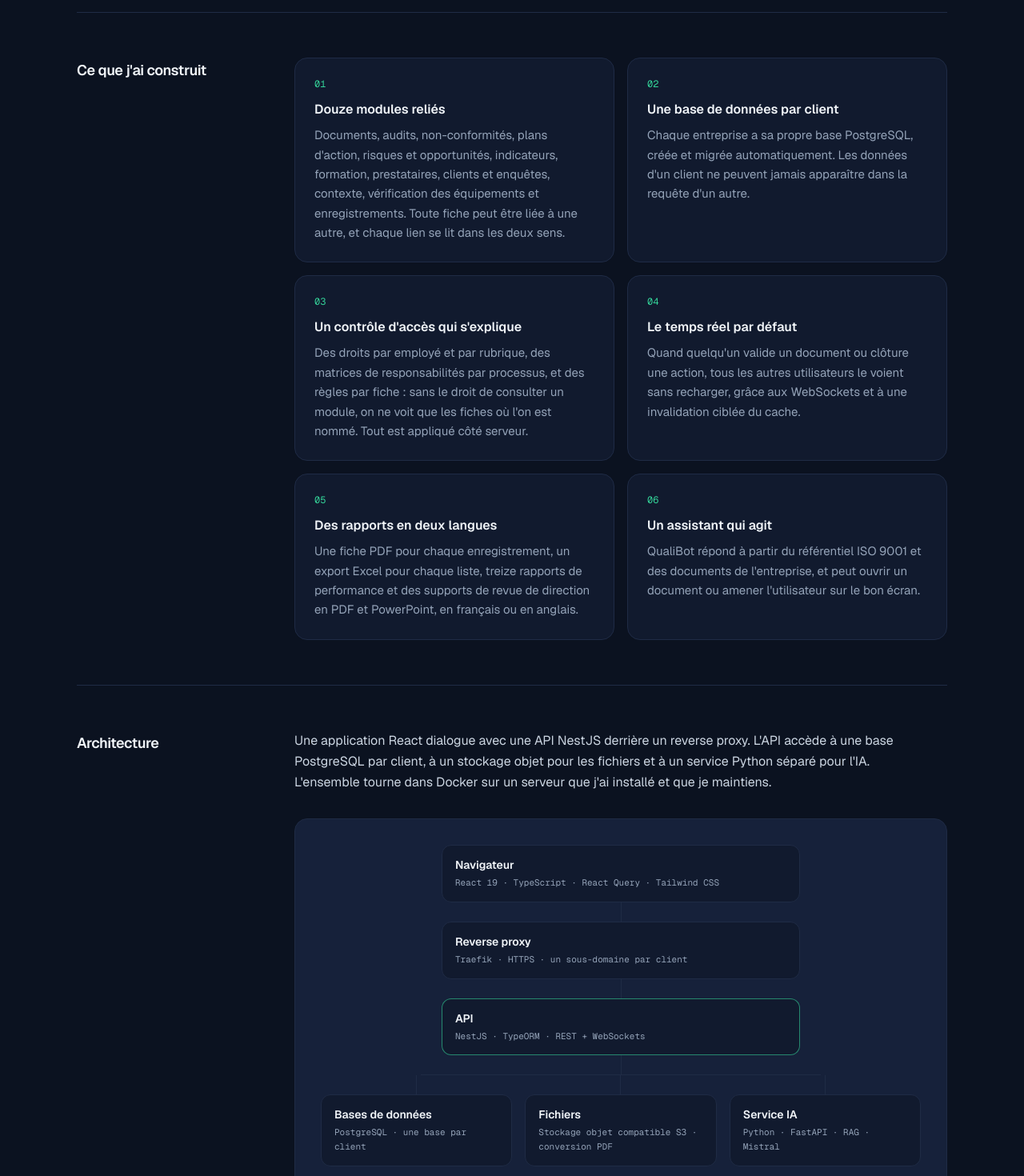
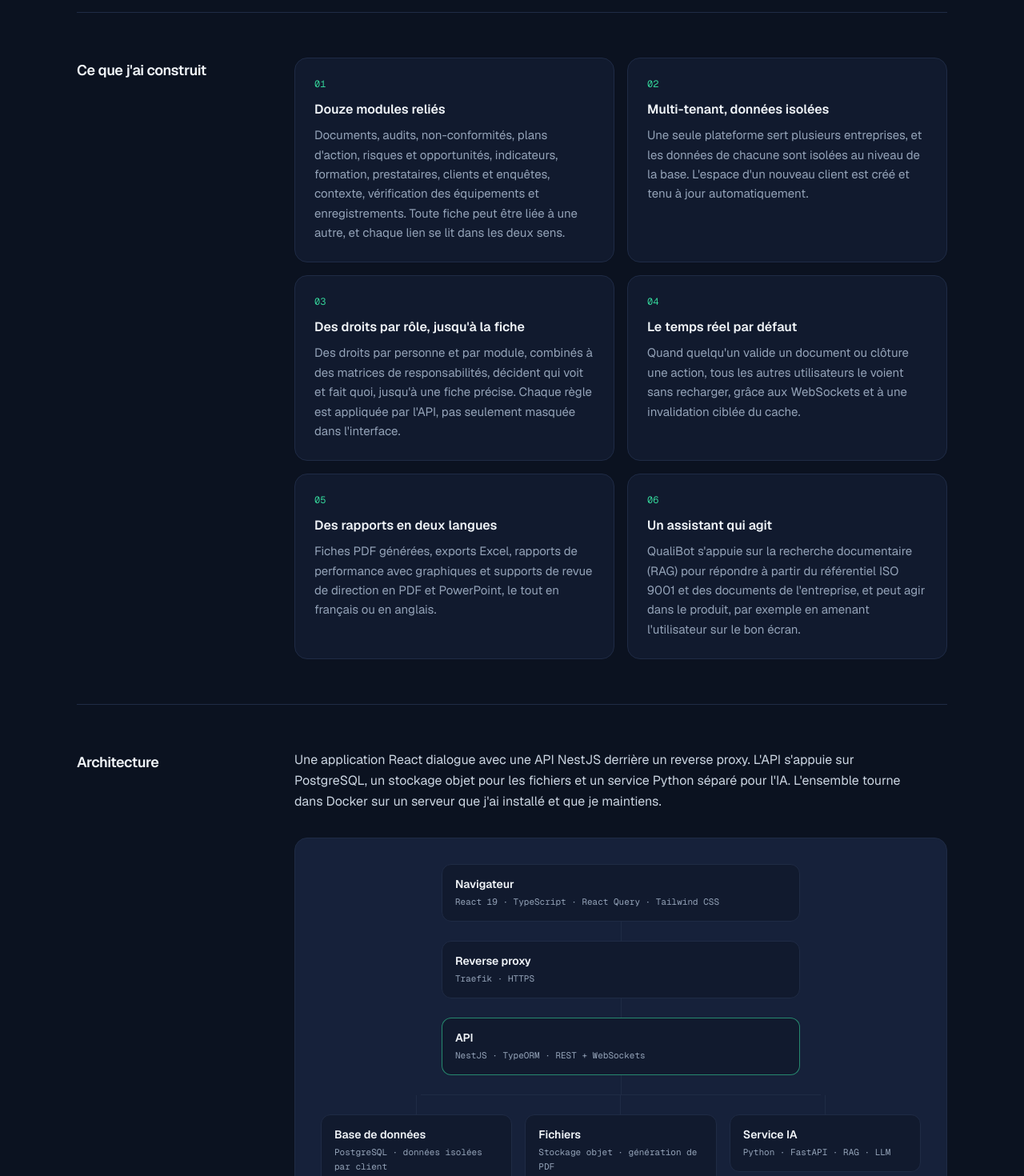
Before and after one commit to HoussemEddineWeslati/portfolio, a Next.js app: page /fr/work/testudo in a window 1280 px wide. Shown: the part 1640-3110 px from the top of the page at 80% size. Built offline with nearby package versions, Linux system fonts and the light colour scheme.

Commit message:
fix: testudo case study shows the engineering without internal product details

```diff
--- a/src/content/en.ts
+++ b/src/content/en.ts
@@ -76,8 +76,8 @@ export const en = {
         title: "Testudo",
         text: "An ISO 9001 quality management platform: documents, audits, non-conformities, action plans, risks and indicators in one place.",
         points: [
-          "Built the whole product alone, from the first screen to production: 12 modules, one database per customer.",
-          "Granular access control, real-time updates, PDF and Excel reporting in French and English.",
+          "Built the whole product alone, from the first screen to production: 12 modules, multi-tenant with isolated data per customer.",
+          "Role-based access down to the record, real-time updates over WebSockets, PDF and Excel reporting in French and English.",
           "Built its AI assistant, QualiBot, with a colleague: retrieval over ISO 9001 knowledge and company documents.",
         ],
         tags: ["React 19", "NestJS", "TypeScript", "PostgreSQL", "WebSockets", "Docker"],
@@ -180,7 +180,7 @@ export const en = {
         company: "Maxula Consulting",
         place: "Tunis, Tunisia · Hybrid",
         dates: "Apr 2026 - Present",
-        text: "Sole developer of Testudo: interface design, React front end, NestJS API, one PostgreSQL database per tenant, AI assistant, Docker and the production server.",
+        text: "Sole developer of Testudo: interface design, React front end, NestJS API, multi-tenant PostgreSQL, AI assistant, Docker and the production server.",
       },
       {
         role: "Data Engineer",
@@ -269,12 +269,12 @@ export const en = {
             text: "Documents, audits, non-conformities, action plans, risks and opportunities, indicators, training, suppliers, customers and surveys, context, equipment checks and records. Any record can be linked to any other, and each link reads in both directions.",
           },
           {
-            title: "One database per customer",
-            text: "Each company gets its own PostgreSQL database, created and migrated automatically. One customer's data can never appear in another's query.",
+            title: "Multi-tenant with isolated data",
+            text: "One platform serves many companies, with each company's data isolated at the database level. A new customer workspace is provisioned and kept up to date automatically.",
           },
           {
-            title: "Access control you can explain",
-            text: "Rights per employee and per section, responsibility matrices per process, and record-level rules: without the right to consult a module, you see only the records you are named on. Everything is enforced on the server.",
+            title: "Role-based access, down to the record",
+            text: "Permissions per person and per module, combined with responsibility matrices, decide who can see and do what, down to a single record. Every rule is enforced by the API, not only hidden in the interface.",
           },
           {
             title: "Real time by default",
@@ -282,24 +282,24 @@ export const en = {
           },
           {
             title: "Reporting in two languages",
-            text: "A PDF sheet for every record, Excel exports for every list, thirteen performance reports and management review decks in PDF and PowerPoint, all in French or English.",
+            text: "Generated PDF sheets, Excel exports, performance reports with charts, and management review decks in PDF and PowerPoint, all in French or English.",
           },
           {
             title: "An assistant that acts",
-            text: "QualiBot answers from ISO 9001 knowledge and the company's own documents, and can open a document or take the user to the right screen.",
+            text: "QualiBot uses retrieval (RAG) to answer from ISO 9001 knowledge and the company's own documents, and can act in the product, for example by taking the user to the right screen.",
           },
         ],
       },
       architecture: {
         title: "Architecture",
-        text: "A React application talks to a NestJS API behind a reverse proxy. The API reaches one PostgreSQL database per customer, object storage for files, and a separate Python service for AI. Everything runs in Docker on a server I set up and maintain.",
+        text: "A React application talks to a NestJS API behind a reverse proxy. The API works with PostgreSQL, object storage for files and a separate Python service for AI. Everything runs in Docker on a server I set up and maintain.",
         nodes: {
           browser: { title: "Browser", text: "React 19 · TypeScript · React Query · Tailwind CSS" },
-          proxy: { title: "Reverse proxy", text: "Traefik · HTTPS · one subdomain per customer" },
+          proxy: { title: "Reverse proxy", text: "Traefik · HTTPS" },
           api: { title: "API", text: "NestJS · TypeORM · REST + WebSockets" },
-          db: { title: "Databases", text: "PostgreSQL · one database per customer" },
-          files: { title: "Files", text: "S3-compatible object storage · PDF conversion" },
-          ai: { title: "AI service", text: "Python · FastAPI · RAG · Mistral" },
+          db: { title: "Database", text: "PostgreSQL · data isolated per customer" },
+          files: { title: "Files", text: "Object storage · PDF generation" },
+          ai: { title: "AI service", text: "Python · FastAPI · RAG · LLM" },
         },
       },
       quality: {
@@ -310,7 +310,7 @@ export const en = {
           { value: "2", label: "languages across screens, PDFs and exports" },
           { value: "12", label: "modules sharing one design system" },
         ],
-        text: "Beyond unit tests, guard tests read the source code and fail the build when a rule is broken, for example a new screen that skips the access check. Browser scripts replay real user journeys before each release.",
+        text: "Beyond unit tests, guard tests read the source code and fail the build when a project rule is broken, so a mistake is caught before it ships. Browser scripts replay real user journeys before each release.",
       },
       stack: {
         title: "Stack",
--- a/src/content/fr.ts
+++ b/src/content/fr.ts
@@ -77,8 +77,8 @@ export const fr: Dict = {
         title: "Testudo",
         text: "Une plateforme de management de la qualité ISO 9001 : documents, audits, non-conformités, plans d'action, risques et indicateurs au même endroit.",
         points: [
-          "Tout le produit construit seul, du premier écran à la production : 12 modules, une base de données par client.",
-          "Contrôle d'accès fin, temps réel, rapports PDF et Excel en français et en anglais.",
+          "Tout le produit construit seul, du premier écran à la production : 12 modules, multi-tenant avec des données isolées par client.",
+          "Droits par rôle jusqu'à la fiche, temps réel par WebSockets, rapports PDF et Excel en français et en anglais.",
           "Son assistant IA, QualiBot, construit avec un collègue : recherche dans le référentiel ISO 9001 et les documents de l'entreprise.",
         ],
         tags: ["React 19", "NestJS", "TypeScript", "PostgreSQL", "WebSockets", "Docker"],
@@ -181,7 +181,7 @@ export const fr: Dict = {
         company: "Maxula Consulting",
         place: "Tunis, Tunisie · Hybride",
         dates: "Avr. 2026 - Aujourd'hui",
-        text: "Seul développeur de Testudo : design de l'interface, front end React, API NestJS, une base PostgreSQL par client, assistant IA, Docker et serveur de production.",
+        text: "Seul développeur de Testudo : design de l'interface, front end React, API NestJS, PostgreSQL multi-tenant, assistant IA, Docker et serveur de production.",
       },
       {
         role: "Ingénieur Data",
@@ -270,12 +270,12 @@ export const fr: Dict = {
             text: "Documents, audits, non-conformités, plans d'action, risques et opportunités, indicateurs, formation, prestataires, clients et enquêtes, contexte, vérification des équipements et enregistrements. Toute fiche peut être liée à une autre, et chaque lien se lit dans les deux sens.",
           },
           {
-            title: "Une base de données par client",
-            text: "Chaque entreprise a sa propre base PostgreSQL, créée et migrée automatiquement. Les données d'un client ne peuvent jamais apparaître dans la requête d'un autre.",
+            title: "Multi-tenant, données isolées",
+            text: "Une seule plateforme sert plusieurs entreprises, et les données de chacune sont isolées au niveau de la base. L'espace d'un nouveau client est créé et tenu à jour automatiquement.",
           },
           {
-            title: "Un contrôle d'accès qui s'explique",
-            text: "Des droits par employé et par rubrique, des matrices de responsabilités par processus, et des règles par fiche : sans le droit de consulter un module, on ne voit que les fiches où l'on est nommé. Tout est appliqué côté serveur.",
+            title: "Des droits par rôle, jusqu'à la fiche",
+            text: "Des droits par personne et par module, combinés à des matrices de responsabilités, décident qui voit et fait quoi, jusqu'à une fiche précise. Chaque règle est appliquée par l'API, pas seulement masquée dans l'interface.",
           },
           {
             title: "Le temps réel par défaut",
@@ -283,24 +283,24 @@ export const fr: Dict = {
           },
           {
             title: "Des rapports en deux langues",
-            text: "Une fiche PDF pour chaque enregistrement, un export Excel pour chaque liste, treize rapports de performance et des supports de revue de direction en PDF et PowerPoint, en français ou en anglais.",
+            text: "Fiches PDF générées, exports Excel, rapports de performance avec graphiques et supports de revue de direction en PDF et PowerPoint, le tout en français ou en anglais.",
           },
           {
             title: "Un assistant qui agit",
-            text: "QualiBot répond à partir du référentiel ISO 9001 et des documents de l'entreprise, et peut ouvrir un document ou amener l'utilisateur sur le bon écran.",
+            text: "QualiBot s'appuie sur la recherche documentaire (RAG) pour répondre à partir du référentiel ISO 9001 et des documents de l'entreprise, et peut agir dans le produit, par exemple en amenant l'utilisateur sur le bon écran.",
           },
         ],
       },
       architecture: {
         title: "Architecture",
-        text: "Une application React dialogue avec une API NestJS derrière un reverse proxy. L'API accède à une base PostgreSQL par client, à un stockage objet pour les fichiers et à un service Python séparé pour l'IA. L'ensemble tourne dans Docker sur un serveur que j'ai installé et que je maintiens.",
+        text: "Une application React dialogue avec une API NestJS derrière un reverse proxy. L'API s'appuie sur PostgreSQL, un stockage objet pour les fichiers et un service Python séparé pour l'IA. L'ensemble tourne dans Docker sur un serveur que j'ai installé et que je maintiens.",
         nodes: {
           browser: { title: "Navigateur", text: "React 19 · TypeScript · React Query · Tailwind CSS" },
-          proxy: { title: "Reverse proxy", text: "Traefik · HTTPS · un sous-domaine par client" },
+          proxy: { title: "Reverse proxy", text: "Traefik · HTTPS" },
           api: { title: "API", text: "NestJS · TypeORM · REST + WebSockets" },
-          db: { title: "Bases de données", text: "PostgreSQL · une base par client" },
-          files: { title: "Fichiers", text: "Stockage objet compatible S3 · conversion PDF" },
-          ai: { title: "Service IA", text: "Python · FastAPI · RAG · Mistral" },
+          db: { title: "Base de données", text: "PostgreSQL · données isolées par client" },
+          files: { title: "Fichiers", text: "Stockage objet · génération de PDF" },
+          ai: { title: "Service IA", text: "Python · FastAPI · RAG · LLM" },
         },
       },
       quality: {
@@ -311,7 +311,7 @@ export const fr: Dict = {
           { value: "2", label: "langues sur les écrans, les PDF et les exports" },
           { value: "12", label: "modules sur un même système de design" },
         ],
-        text: "Au-delà des tests unitaires, des tests de garde lisent le code source et font échouer la compilation quand une règle est enfreinte, par exemple un nouvel écran qui oublie le contrôle d'accès. Des scripts de navigateur rejouent de vrais parcours utilisateur avant chaque version.",
+        text: "Au-delà des tests unitaires, des tests de garde lisent le code source et font échouer la compilation quand une règle du projet est enfreinte : l'erreur est arrêtée avant la mise en ligne. Des scripts de navigateur rejouent de vrais parcours utilisateur avant chaque version.",
       },
       stack: {
         title: "Technologies",
```
